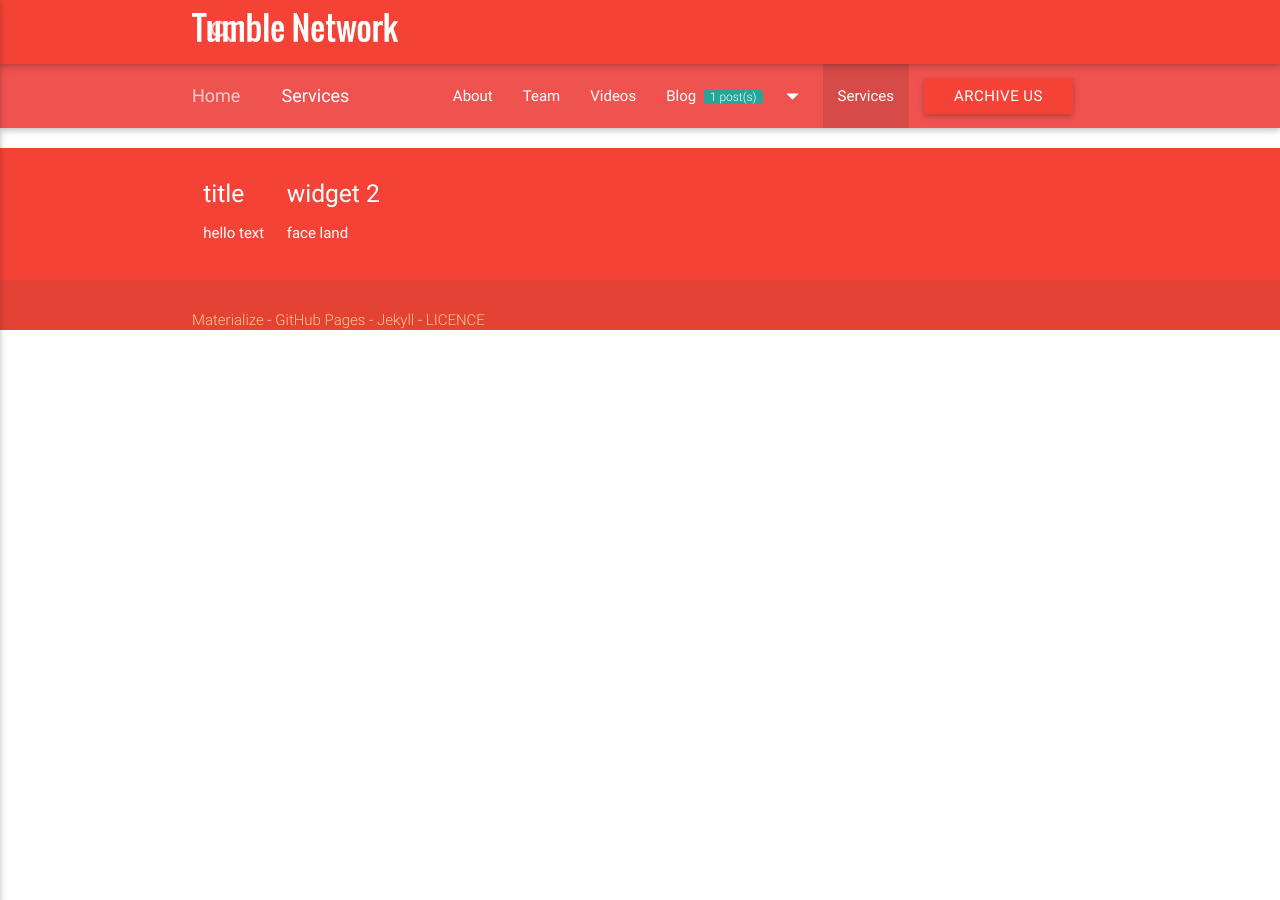
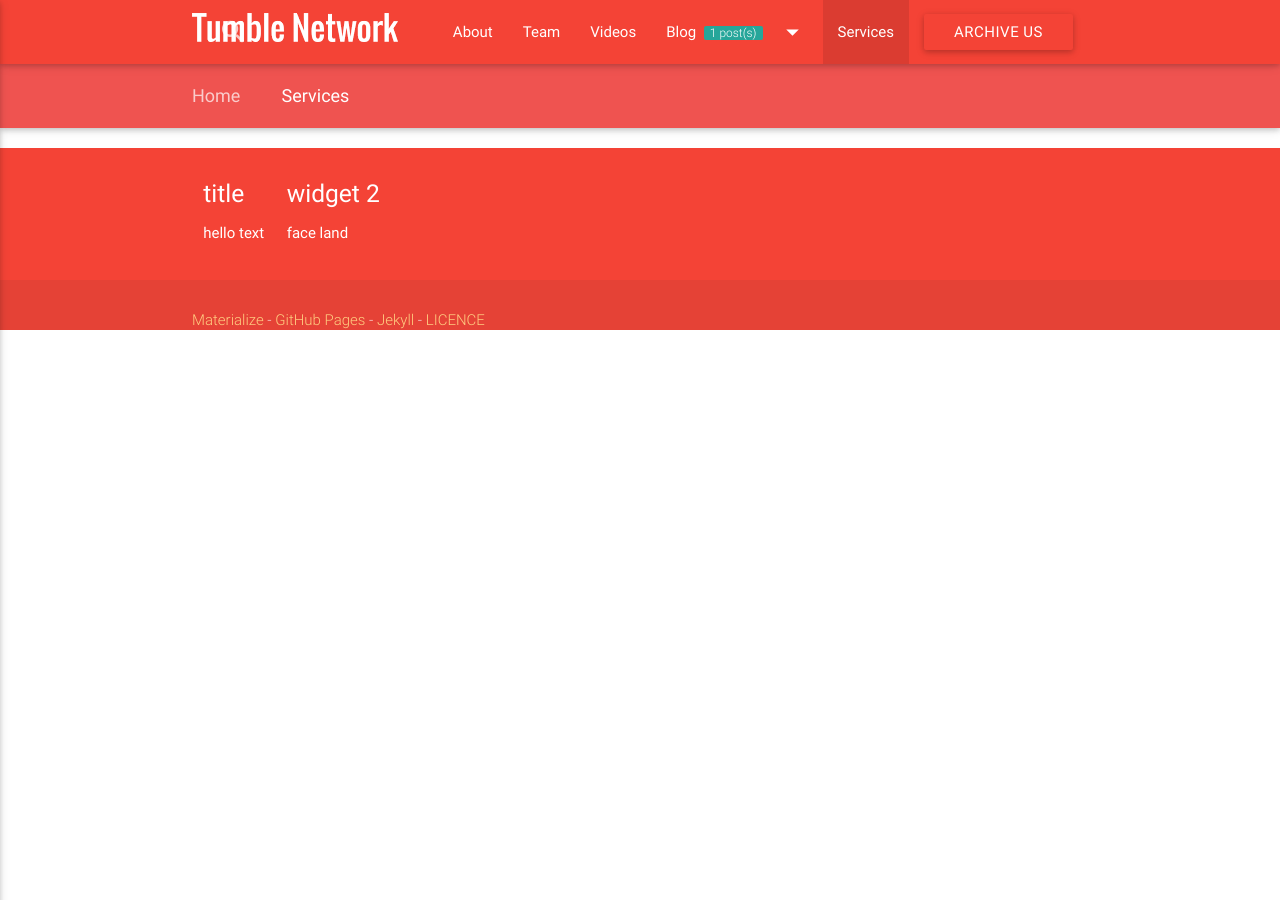
Before and after one commit to tumblenet/www.tumblenet.ga, a Jekyll site: the page built from services.html, in a window 1280 px wide. Built offline with Jekyll 4.4.1, drawn with Linux system fonts in a browser that asks for light colours; nearby versions of some CDN libraries; comment, search, counter and statistics services are not loaded.

Commit message:
Update default.html

```diff
--- a/_layouts/default.html
+++ b/_layouts/default.html
@@ -113,7 +113,7 @@
 
 
   <nav class="red" role="navigation">
-    <div class="nav-wrapper container">
+    <div class="nav-wrapper container row">
       <a href="#" data-activates="nav-mobile" class="button-collapse"><i class="material-icons">menu</i></a>
        <a id="logo-container" href="{{ site.url }}" class="brand-logo">
           {% if site.logo-url %}
@@ -122,8 +122,8 @@
           {{ site.title }}
           {% endif %}
        </a>
-      <form>
-        <div class="input-field l3">
+      <form class="col s12 m6 l3">
+        <div class="input-field ">
           <input id="search" type="search" required>
           <label for="search"><i class="material-icons">search</i></label>
           <i class="material-icons">close</i>
```
